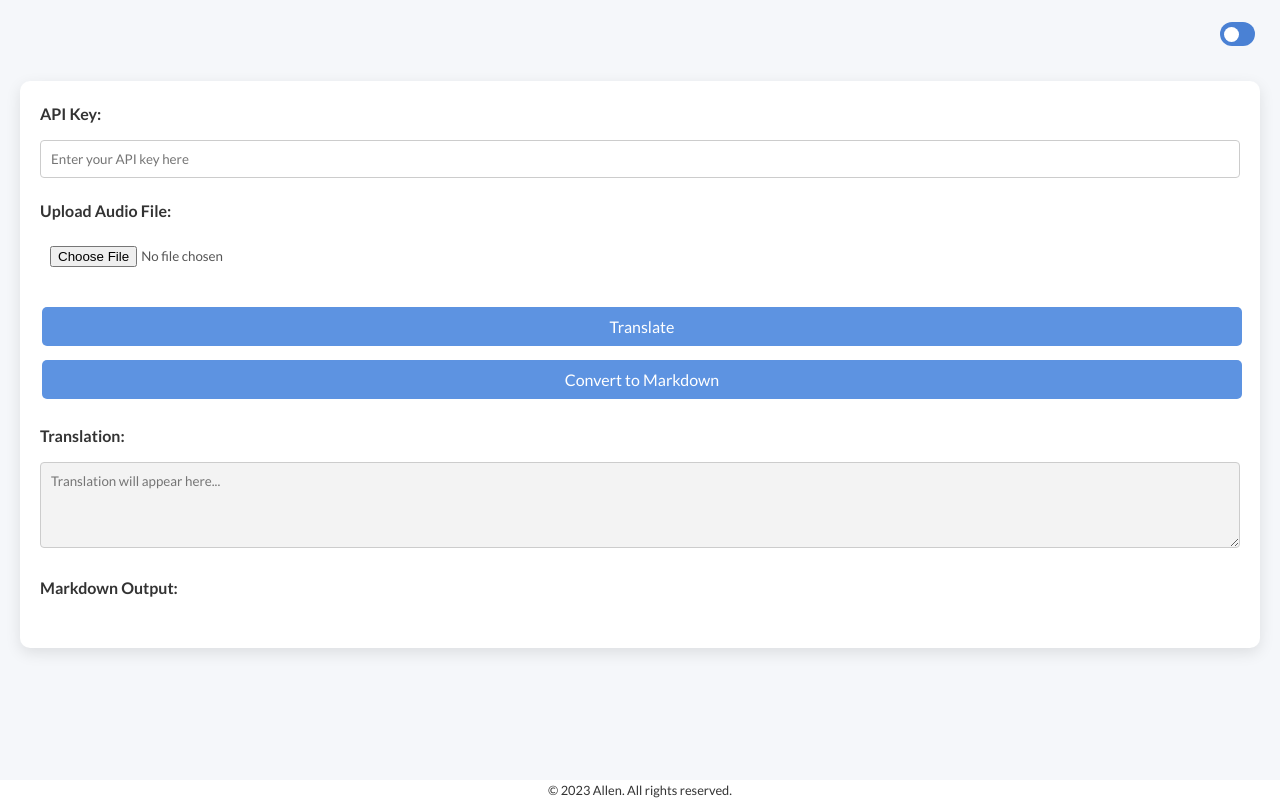
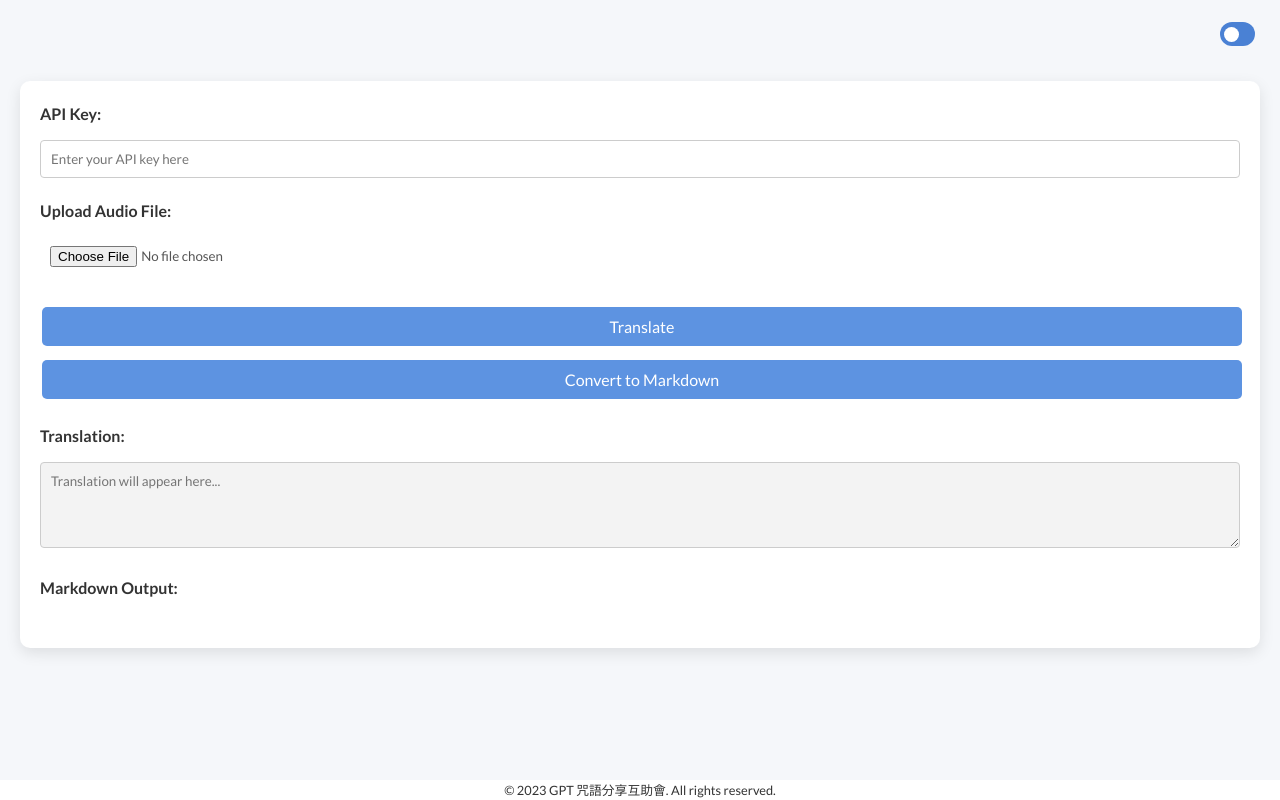
Before and after one commit to eepson123tw/GPT-Audio, a website built with Vite: page index.html in a window 1280 px wide. Built offline with nearby package versions, Linux system fonts and the light colour scheme.

Commit message:
feat(footer): fix the footer text

```diff
--- a/index.html
+++ b/index.html
@@ -63,7 +63,7 @@
 
 
 <footer>
-  &copy; 2023 Allen. All rights reserved.
+  &copy; 2023 GPT 咒語分享互助會. All rights reserved.
 </footer>
 <script src="https://cdn.jsdelivr.net/npm/axios/dist/axios.min.js"></script>
 <script src="
```
